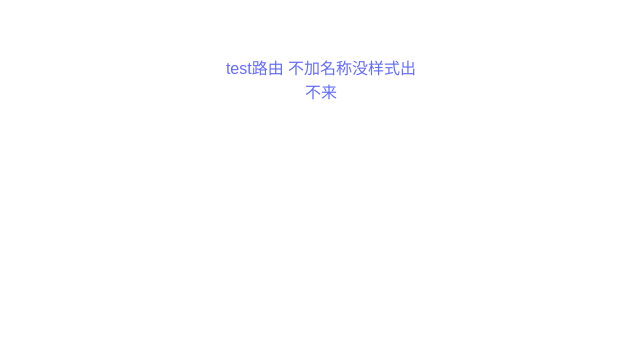
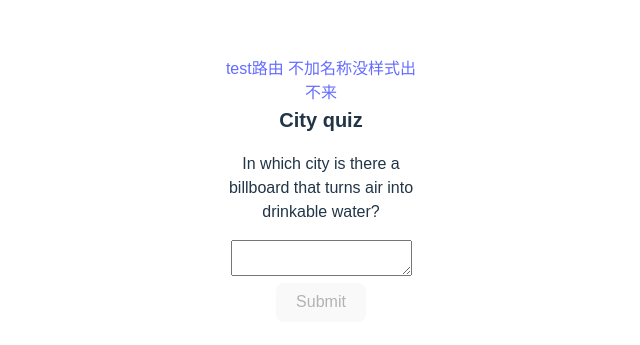
Before and after one commit to EthanShen10086/react-learning, a React (Vite) app: page /form in a window 1280 px wide. Before the commit this address had no page. Shown: the part 243-588 px from the top of the page, without its empty margins (319-959 px from the left). Built offline with nearby package versions, Linux system fonts and the light colour scheme.

Commit message:
feat： add form example

```diff
--- a/src/App.jsx
+++ b/src/App.jsx
@@ -11,6 +11,7 @@
 import UseSelfStateApp from './components/useSelfState/UseSelfStateApp';
 import MovingDot from './components/moving-dot/MovingDot';
 import Canvas from './components/drag-box/DragBox';
+import Form from './components/form/BaseForm';
 import { BrowserRouter, Link, Route, Routes } from 'react-router-dom';
 
 function App() {
@@ -37,6 +38,7 @@
 						<Route path="/process-queue" Component={UseSelfStateApp}></Route>
 						<Route path="/moving-dot" Component={MovingDot}></Route>
 						<Route path="/drag-box" Component={Canvas}></Route>
+						<Route path="/form" Component={Form}></Route>
 					</Routes>
 				</BrowserRouter>
 			</section>
--- /dev/null
+++ b/src/components/form/BaseForm.jsx
@@ -0,0 +1,63 @@
+import { useState } from 'react';
+
+export default function Form() {
+	const [answer, setAnswer] = useState('');
+	const [error, setError] = useState(null);
+	const [status, setStatus] = useState('typing');
+
+	if (status === 'success') {
+		return <h1>That's right!</h1>;
+	}
+
+	async function handleSubmit(e) {
+		// 表单提交默认会刷新页面 这样会丢失状态
+		e.preventDefault();
+		setStatus('submitting');
+		try {
+			await submitForm(answer);
+			setStatus('success');
+		} catch (err) {
+			setStatus('typing');
+			setError(err);
+		}
+	}
+
+	function handleTextareaChange(e) {
+		setAnswer(e.target.value);
+	}
+
+	return (
+		<>
+			<h2>City quiz</h2>
+			<p>
+				In which city is there a billboard that turns air into drinkable water?
+			</p>
+			<form onSubmit={handleSubmit}>
+				<textarea
+					value={answer}
+					onChange={handleTextareaChange}
+					disabled={status === 'submitting'}
+				/>
+				<br />
+				<button disabled={answer.length === 0 || status === 'submitting'}>
+					Submit
+				</button>
+				{error !== null && <p className="Error">{error.message}</p>}
+			</form>
+		</>
+	);
+}
+
+function submitForm(answer) {
+	// Pretend it's hitting the network.
+	return new Promise((resolve, reject) => {
+		setTimeout(() => {
+			let shouldError = answer.toLowerCase() !== 'lima';
+			if (shouldError) {
+				reject(new Error('Good guess but a wrong answer. Try again!'));
+			} else {
+				resolve();
+			}
+		}, 1500);
+	});
+}
```
